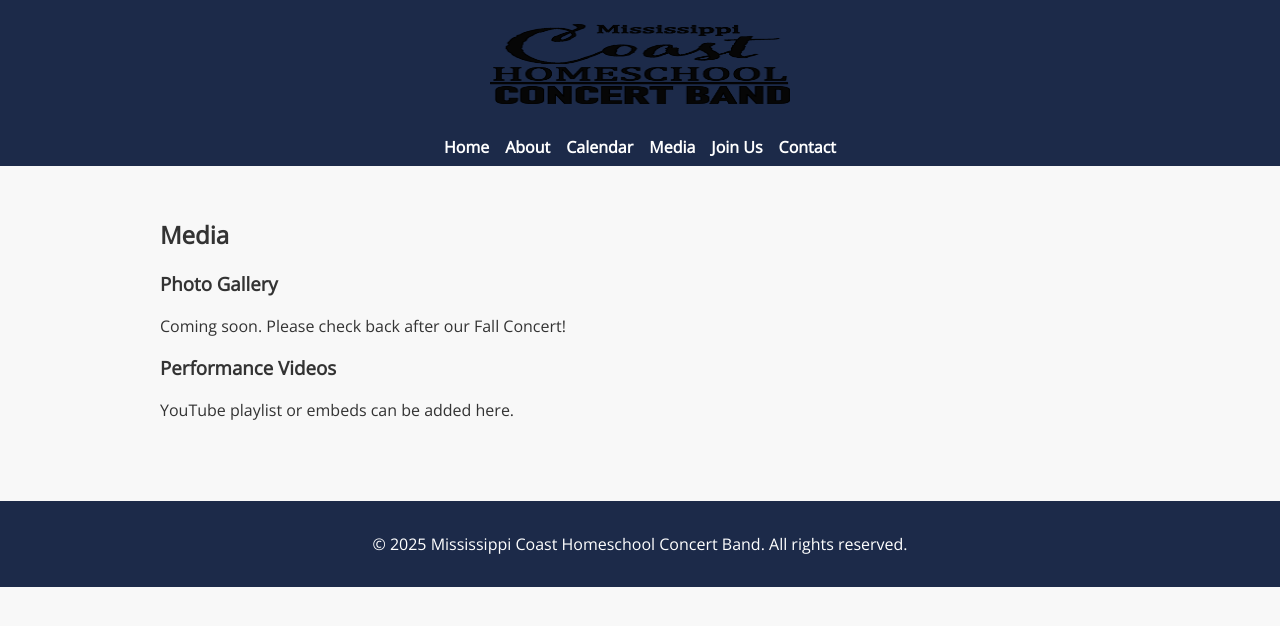
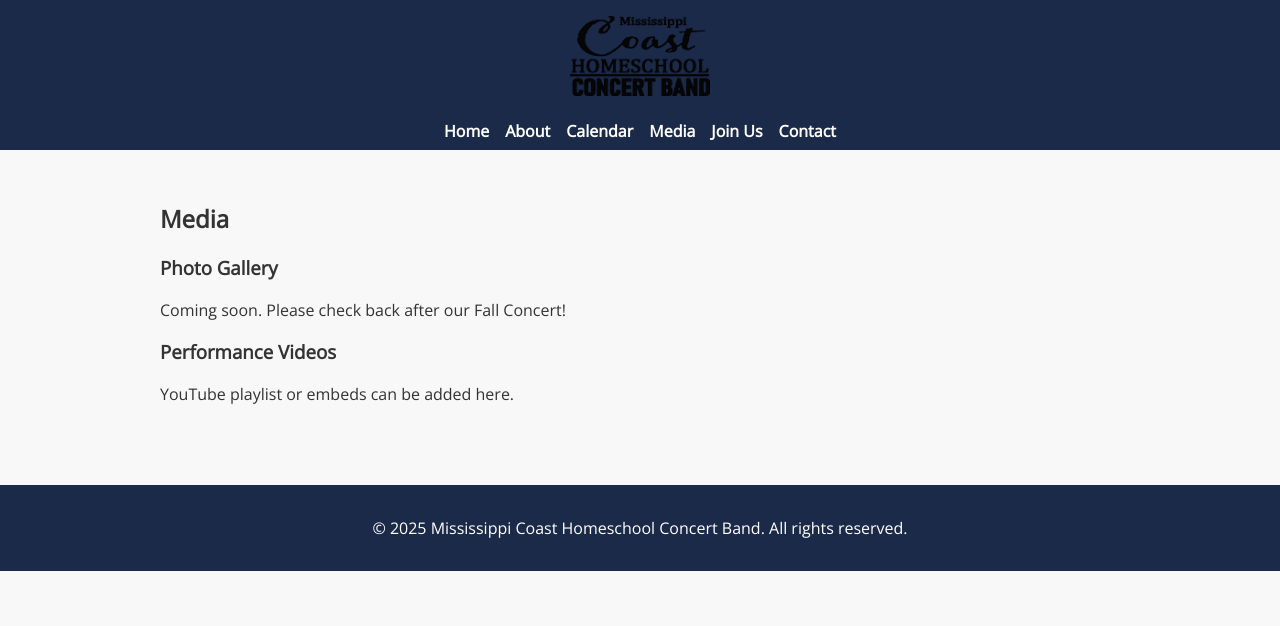
Before and after one commit to Monster52/mchcb-site, a Jekyll site: the page built from media.md, in a window 1280 px wide. Shown: the top 626 px of the page. Built offline with Jekyll 4.4.1, drawn with Linux system fonts in a browser that asks for light colours.

Commit message:
fix logo

```diff
--- a/_includes/header.html
+++ b/_includes/header.html
@@ -1,5 +1,5 @@
 <header>
   <div class="logo">
-  	<img src="{{ site.baseurl }}/assets/images/logo.png" alt="Band Logo" class="logo-img">
+  	<img src="{{ site.baseurl }}/assets/images/logo-header.png" alt="Band Logo" class="logo-img">
   </div>
 </header>
--- a/assets/css/style.scss
+++ b/assets/css/style.scss
@@ -73,18 +73,12 @@ nav {
   }
 }
 
-.logo img {
-  max-width: 100%;
+.logo-img {
+  width: auto;
   height: auto;
-  width: 300px; /* Or adjust as needed */
+  max-width: 320px;
   display: block;
   margin: 0 auto;
-  padding: 0.5rem;
-  background-color: transparent;
-
-  @media (max-width: 600px) {
-    width: 180px;
-  }
 }
 
 .logo {
```
Also changed, not shown: assets/images/logo-header.png (renamed from assets/images/logo.png).
